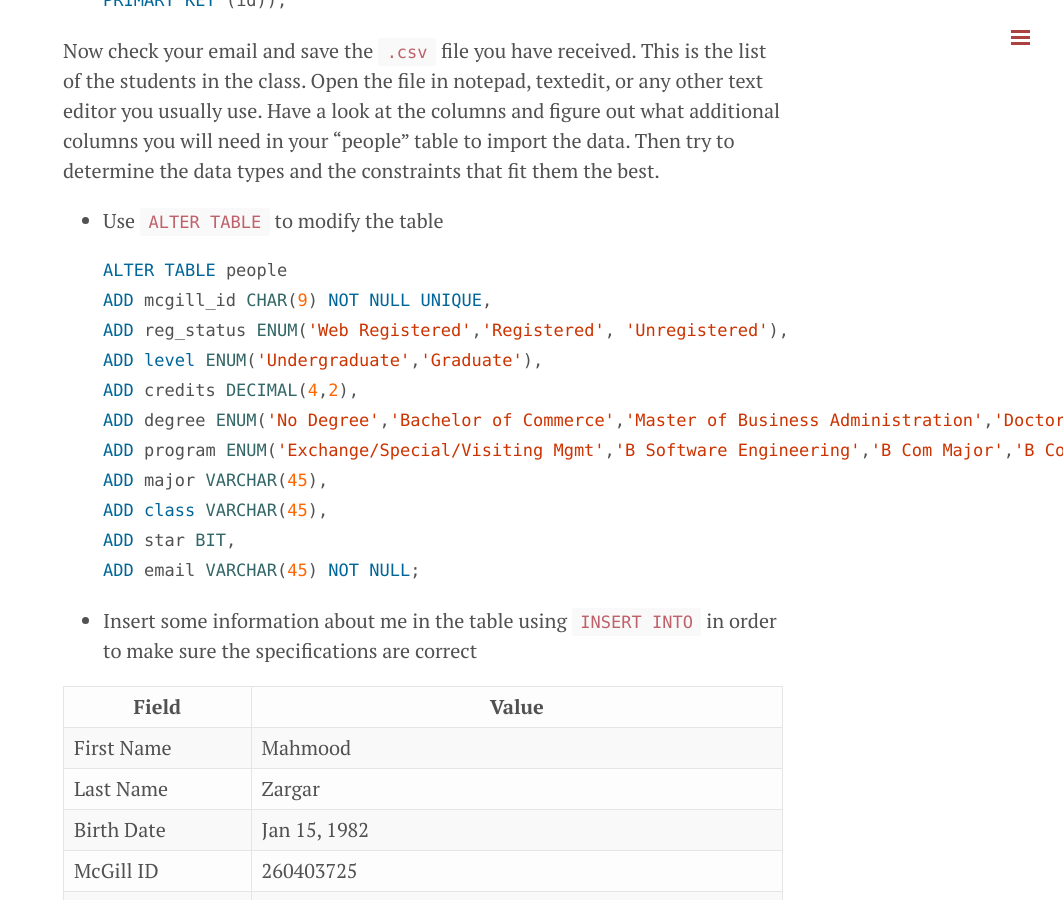
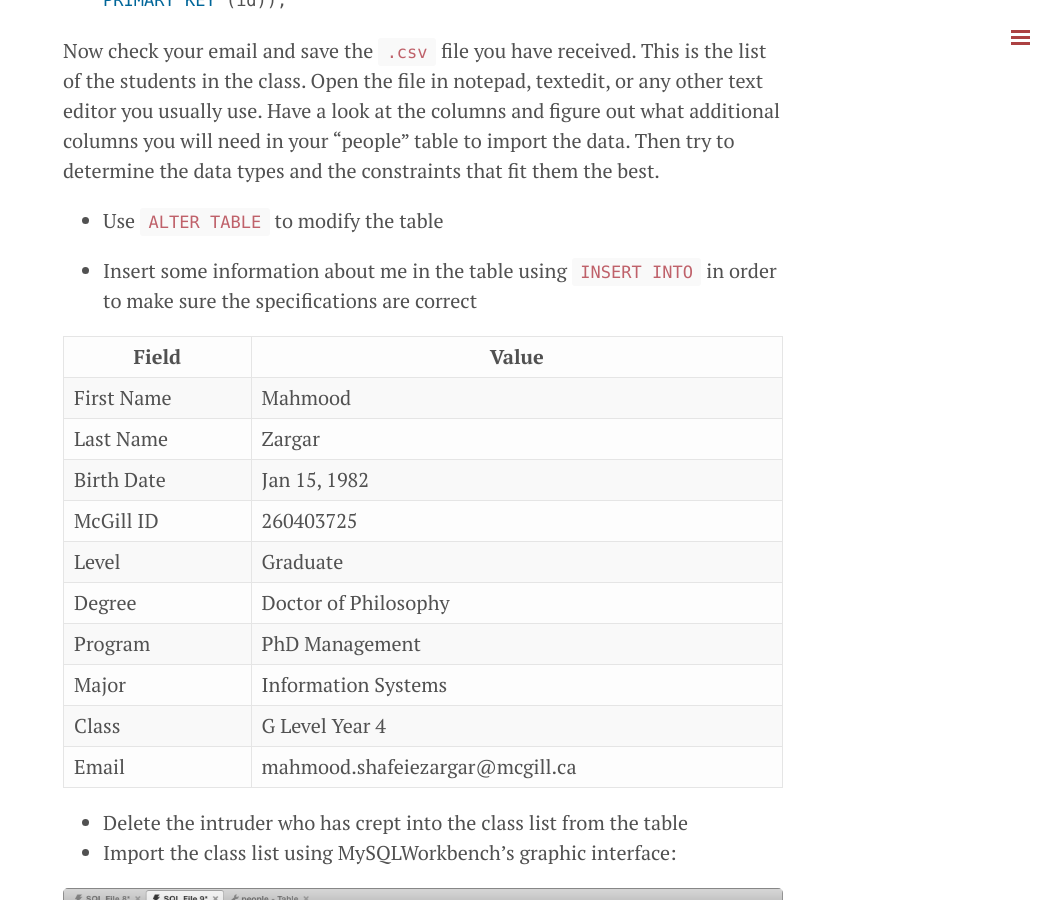
Before and after one commit to retrography/data-management, a Jekyll site: the page built from exercises/session_06.md, in a window 1280 px wide and 900 px high, scrolled down 454 px. Shown: the whole window, without its empty margins (217-1280 px from the left). Built offline with Jekyll 4.4.1, drawn with Linux system fonts in a browser that asks for light colours; Markdown is read by kramdown in place of the engine named in the settings.

Commit message:
ex 1 solution

```diff
--- a/exercises/session_06.md
+++ b/exercises/session_06.md
@@ -22,22 +22,6 @@ PRIMARY KEY (id));
 Now check your email and save the `.csv` file you have received. This is the list of the students in the class. Open the file in notepad, textedit, or any other text editor you usually use. Have a look at the columns and figure out what additional columns you will need in your "people" table to import the data. Then try to determine the data types and the constraints that fit them the best.
 
 - Use `ALTER TABLE` to modify the table
-
-{% highlight sql %}
-
-ALTER TABLE people
-ADD mcgill_id CHAR(9) NOT NULL UNIQUE,
-ADD reg_status ENUM('Web Registered','Registered', 'Unregistered'),
-ADD level ENUM('Undergraduate','Graduate'),
-ADD credits DECIMAL(4,2),
-ADD degree ENUM('No Degree','Bachelor of Commerce','Master of Business Administration','Doctor of Philosphy','Bachelor of Software Engr'),
-ADD program ENUM('Exchange/Special/Visiting Mgmt','B Software Engineering','B Com Major','B Com General Management','PhD Management','MBA Major'),
-ADD major VARCHAR(45),
-ADD class VARCHAR(45),
-ADD star BIT,
-ADD email VARCHAR(45) NOT NULL;
-
-{% endhighlight %}
 
 - Insert some information about me in the table using `INSERT INTO` in order to make sure the specifications are correct
 
```
